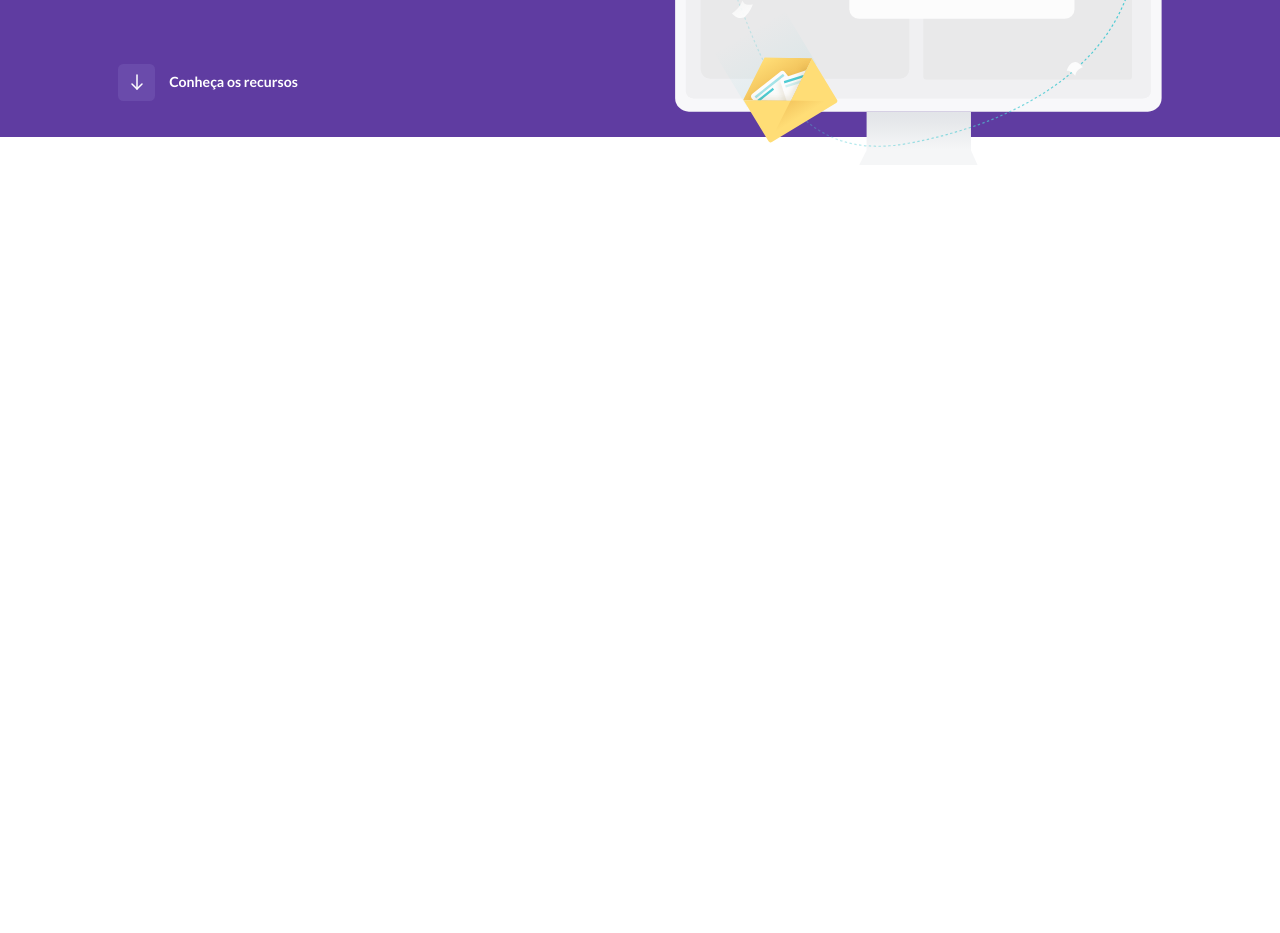
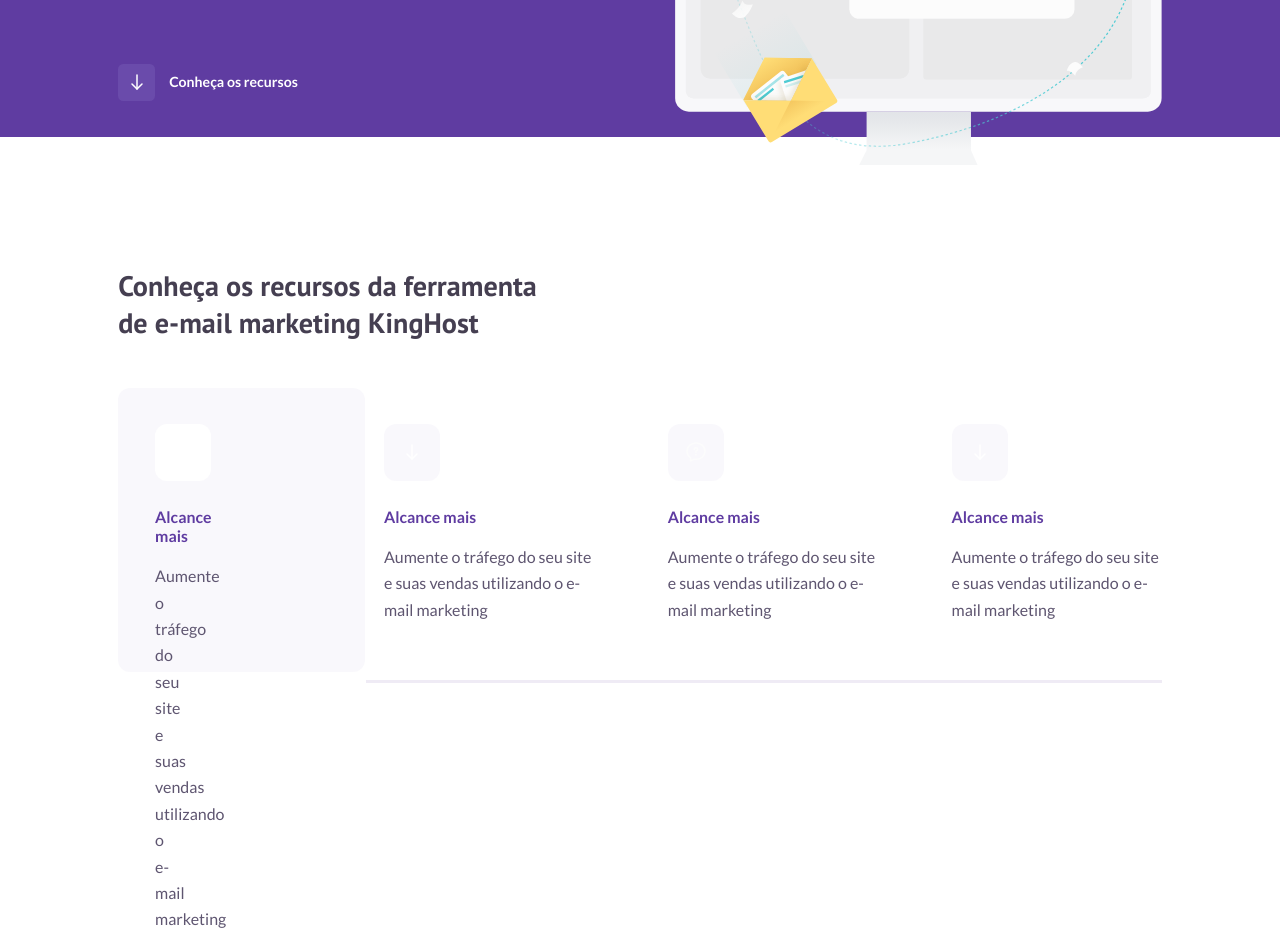
Before and after one commit to edilsonjrcode/Projeto-Hostinger, a plain HTML site: page index.html in a window 1280 px wide. Shown: the part 440-1373 px from the top of the page. Before the commit the page ends 800 px from the top, so only its background shows below. Drawn offline with Linux system fonts and the light colour scheme.

Commit message:
novo container

```diff
--- a/index.html
+++ b/index.html
@@ -44,7 +44,8 @@
         <div class="container">
             <div class="text">
                 <h1>Ferramenta de e-mail marketing perfeita para sua empresa!</h1>
-                <p>Aproveite o potencial do e-mail marketing para ganhar vendas e fortalecer seu relacionamento com clientes.</p>
+                <p>Aproveite o potencial do e-mail marketing para ganhar vendas e fortalecer seu relacionamento com
+                    clientes.</p>
                 <button>Teste gratuitamente</button>
 
                 <div class="conheca">
@@ -59,6 +60,54 @@
             </div>
         </div>
     </section>
+
+    <section class="s-resources">
+        <div class="container">
+            <div class="top">
+                <h2>Conheça os recursos da ferramenta de e-mail marketing KingHost</h2>
+            </div>
+            <div class="content">
+                <div class="card-featured">
+                    <div class="icon">
+                        <img src="src/img/icon-arrow.svg" alt="">
+                    </div>
+                    <div class="info">
+                        <h4>Alcance mais</h4>
+                        <p>Aumente o tráfego do seu site e suas vendas utilizando o e-mail marketing</p>
+                    </div>
+                </div>
+                <ul>
+                    <li>
+                        <div class="icon">
+                            <img src="src/img/icon-arrow.svg" alt="">
+                        </div>
+                        <div class="info">
+                            <h4>Alcance mais</h4>
+                            <p>Aumente o tráfego do seu site e suas vendas utilizando o e-mail marketing</p>
+                        </div>
+                    </li>
+                    <li>
+                        <div class="icon">
+                            <img src="src/img/iconHelp.svg" alt="">
+                        </div>
+                        <div class="info">
+                            <h4>Alcance mais</h4>
+                            <p>Aumente o tráfego do seu site e suas vendas utilizando o e-mail marketing</p>
+                        </div>
+                    </li>
+                    <li>
+                        <div class="icon">
+                            <img src="src/img/icon-arrow.svg" alt="">
+                        </div>
+                        <div class="info">
+                            <h4>Alcance mais</h4>
+                            <p>Aumente o tráfego do seu site e suas vendas utilizando o e-mail marketing</p>
+                        </div>
+                    </li>
+                </ul>
+            </div>
+        </div>
+    </section>
 </body>
 
 </html>
--- a/src/scss/_home.scss
+++ b/src/scss/_home.scss
@@ -1,23 +1,23 @@
-.s-hero{
+.s-hero {
   background-color: $purple;
   margin-top: 11.9rem;
   padding-top: 3.9rem;
   .container {
-        @include flex(row, flex-start, space-between)
+    @include flex(row, flex-start, space-between);
   }
-    .text{
+  .text {
     width: 100%;
     max-width: 55rem;
-        h1{
+    h1 {
       color: $white;
-            font-family: 'PT Sans', sans-serif;
+      font-family: "PT Sans", sans-serif;
       font-size: 4.8rem;
       font-weight: bold;
       line-height: 120%; /* 3.6rem */
       margin-bottom: 1.6rem;
     }
     p {
-            color: #FFF;
+      color: #fff;
       font-size: 1.8rem;
       line-height: 150%; /* 1.6875rem */
       max-width: 48.8rem;
@@ -25,18 +25,17 @@
     }
     button {
       @include style-btn(5.375rem, $yellow, $purple02);
-            margin-bottom: 8.6rem
-            ;
+      margin-bottom: 8.6rem;
     }
     .conheca {
       display: flex;
       align-items: center;
-            .icon{
+      .icon {
         width: 4.2rem;
         height: 4.2rem;
-                background-color: rgba(123,98,186,.4);
-                border-radius: .6rem;
-                @include flex(row, center, center)
+        background-color: rgba(123, 98, 186, 0.4);
+        border-radius: 0.6rem;
+        @include flex(row, center, center);
       }
       span {
         color: $white;
@@ -47,11 +46,11 @@
       }
     }
   }
-    .image{
+  .image {
     position: relative;
     top: 3.4rem;
   }
-    @include responsive(991px){
+  @include responsive(991px) {
     .container {
       flex-direction: column;
     }
@@ -75,17 +74,91 @@
       }
     }
   }
-    @include responsive(600px){
+  @include responsive(600px) {
     padding-top: 2.5rem;
     margin-top: 8rem;
     .text {
-            h1{
+      h1 {
         font-size: 4.3rem;
       }
     }
     .image {
       left: -9px;
     }
+  }
+}
+
+.s-resources {
+  padding-top: 14.9rem;
+  padding-bottom: 9.9rem;
+  .top {
+    @include flex(row, center, space-between);
+    margin-bottom: 5.3rem;
+    h2 {
+      font-family: "PT Sans", sans-serif;
+      font-weight: bold;
+      font-size: 3.2rem;
+      line-height: 130%;
+      color: $gray-01;
+      max-width: 50.2rem;
+    }
+    p {
+      font-weight: 500;
+      font-size: 1.6rem;
+      line-height: 150%;
+      color: $gray-02;
+    }
+  }
+  .content {
+    @include flex(row, flex-start, space-between);
+    .icon {
+      width: 6.4rem;
+      height: 6.4rem;
+      background-color: rgb(196, 189, 219, 0.1);
+      border-radius: 12px;
+      @include flex(row, center, center);
+      margin-bottom: 3rem;
+    }
+    .info{
+      max-width: 23.9rem;
+      h4{
+          font-weight: bold;
+          font-size: 1.8rem;
+          line-height: 2.2rem;
+          color: $purple;
+          margin-bottom: 2rem;
+      }
+      p {
+          font-size: 16px;
+          line-height: 165%;
+          color: $gray-02;
+      }
+    }
+    .card-featured{
+      width: 100%;
+      max-width: 28rem;
+      height: 32.3rem;
+      background: rgb(196, 189, 219, 0.1);
+      border-radius: 12px;
+      padding-top: 4.1rem;
+      padding-left: 4.2rem;
+      .icon{
+          background: $white;
+      }
+      .info{
+          max-width: 2.4rem;
+      }
+    }
+
+    ul {
+      width: 100%;
+      max-width: 90.4rem;
+      @include flex(row, flex-start, space-between);
+      margin-top: 4.1rem;
+      border-bottom: 3px solid rgba(95, 60, 161, 0.1);
+      padding-bottom: 6.5rem;
+      padding-left: 2rem;
+    }
+  }
 
 }
-}
```
Also changed, not shown: css/main.css, 1 other file. Lines whose indentation alone changed are shown as unchanged.
